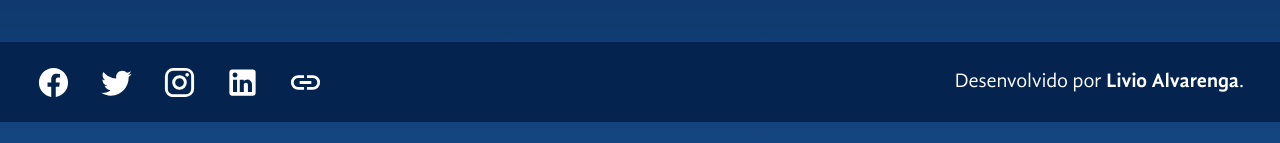
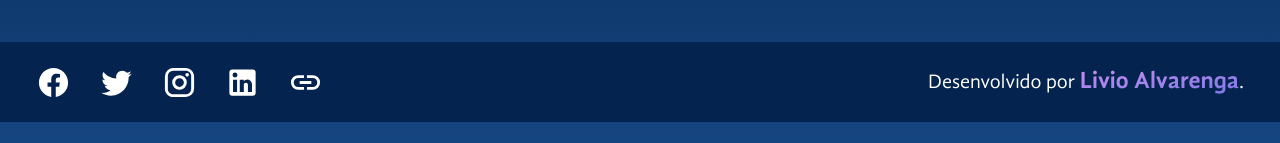
Before and after one commit to LivioAlvarenga/space, a React (Create React App) app: page / in a window 1280 px wide. Shown: the part 678-821 px from the top of the page. Built offline with nearby package versions, Linux system fonts and the light colour scheme.

Commit message:
Add gradient no texto do footer

```diff
--- a/src/components/Footer.jsx
+++ b/src/components/Footer.jsx
@@ -98,7 +98,7 @@ export default function Footer() {
       <p className="text-xl text-white">
         Desenvolvido por{" "}
         <a
-          className="font-bold"
+          className="bg-gradient-to-br from-space-300 to-space-400 bg-clip-text text-2xl font-bold text-transparent"
           href="https://www.livioalvarenga.com"
           target="_blank"
           rel="noreferrer"
```
